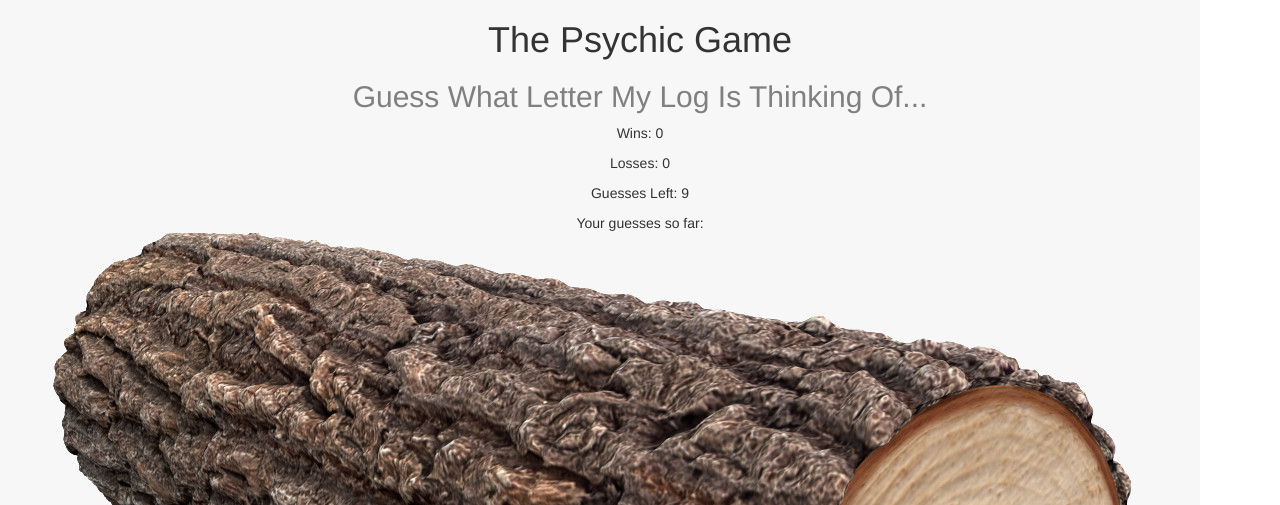
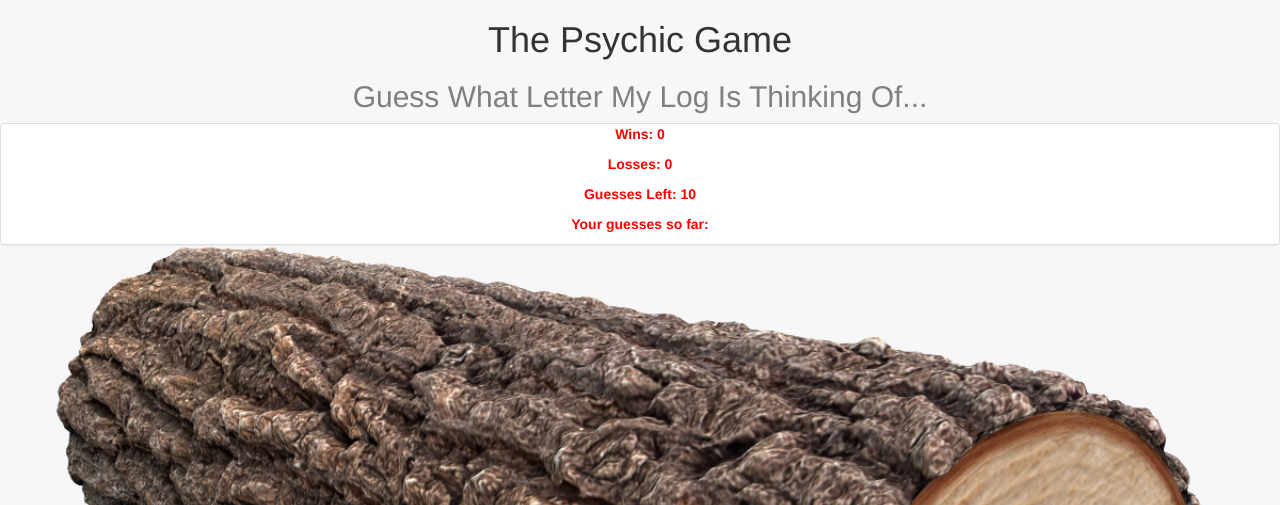
Before and after one commit to scdoran/week-3-hangman, a PHP site: page / in a window 1280 px wide. Shown: the top 505 px of the page. Run offline with PHP 8.4, Linux system fonts and the light colour scheme.

Commit message:
Finally fixed the code. Thanks Patrick.

```diff
--- a/assets/css/style.css
+++ b/assets/css/style.css
@@ -1,8 +1,15 @@
-* {
-	background-image: url("../images/log.jpg");
-	background-repeat: no-repeat;
+body {
+     margin: 0;
+     background: url("../images/log.jpg");
+     background-size: 100%;
+     background-repeat:no-repeat;
 }
 
 h2 {
 	color: grey;
 }
+
+p {
+	color: red;
+	font-weight: bold;
+}
--- a/assets/javascript/game.js
+++ b/assets/javascript/game.js
@@ -1,25 +1,31 @@
-var letters = ["a", "b", "c", "d", "e", "f", "g", "h", "i", "j", "k", "l", "m", "n", "o", "p", "q", "r", "s", "t", "u", "v", "w", "x", "y", "z"];
 
 var game = {
 	wins: 0,
 	losses: 0,
-	guessesLeft: 9,
+	guessesLeft: 10,
 }
 
-document.onkeyup = function (event) {
+var letters = ["a", "b", "c", "d", "e", "f", "g", "h", "i", "j", "k", "l", "m", "n", "o", "p", "q", "r", "s", "t", "u", "v", "w", "x", "y", "z"];
+
+function compGuess() {
+	return letters[Math.floor(Math.random() * letters.length)];
+}
+
+var computerGuess = compGuess();
+
+document.onkeyup = function(event) {
 
 	var userGuess = event.key;
 
-	var computerGuess = letters[Math.floor(Math.random() * letters.length)];
-
-	if ((userGuess = "a") || (userGuess = "b") || (userGuess = "c") || (userGuess = "d") || (userGuess = "e") || (userGuess = "f") || (userGuess = "g") || (userGuess = "h") || (userGuess = "i") || (userGuess = "j") || (userGuess = "k") || (userGuess = "l") || (userGuess = "m") || (userGuess = "n") || (userGuess = "o") || (userGuess = "p") || (userGuess = "q") || (userGuess = "r") || (userGuess = "s") || (userGuess = "t") || (userGuess = "u") || (userGuess = "v") || (userGuess = "w") || (userGuess = "x") || (userGuess = "y") || (userGuess = "z")) {
+	if ((userGuess === "a") || (userGuess === "b") || (userGuess === "c") || (userGuess === "d") || (userGuess === "e") || (userGuess === "f") || (userGuess === "g") || (userGuess === "h") || (userGuess === "i") || (userGuess ===  "j") || (userGuess === "k") || (userGuess === "l") || (userGuess === "m") || (userGuess === "n") || (userGuess === "o") || (userGuess === "p") || (userGuess === "q") || (userGuess === "r") || (userGuess === "s") || (userGuess === "t") || (userGuess === "u") || (userGuess === "v") || (userGuess === "w") || (userGuess === "x") || (userGuess === "y") || (userGuess === "z")) {
 
 		if (userGuess === computerGuess) {
 			game.wins++;
 			console.log("You win! The letter guessed was " + computerGuess);
 			document.getElementById("guesses").textContent = " ";
-			game.guessesLeft = 9;
 			alert("You win! Would you like to play again and see if you can be stumped by my log?");
+			game.guessesLeft = 10;
+			computerGuess = compGuess();
 		}
 
 		else if (userGuess !== computerGuess) {
@@ -32,7 +38,9 @@ document.onkeyup = function (event) {
 			alert("You have been...stumped by my log. The letter you were trying to guess was " + computerGuess + " Would you like to try again?");
 			document.getElementById("guesses").textContent=" ";
 			console.log("You lost. The letter was " + computerGuess);
-			game.guessesLeft = 9;
+			game.guessesLeft = 10;
+			computerGuess = compGuess();
+
 		}
 	}
 
--- a/index.html
+++ b/index.html
@@ -11,10 +11,10 @@
 		<div class="text-center">
 			<h1>The Psychic Game</h1>
 			<h2>Guess What Letter My Log Is Thinking Of...</h2>
-			<div>
+			<div class="panel panel-default">
 				<p>Wins: <span id="wins">0</span></p>
 				<p>Losses: <span id="losses">0</span></p>
-				<p>Guesses Left: <span id="guesses-left">9</span></p>
+				<p>Guesses Left: <span id="guesses-left">10</span></p>
 				<p>Your guesses so far: <span id="guesses"></span></p>
 			</div>
 		</div>
```
